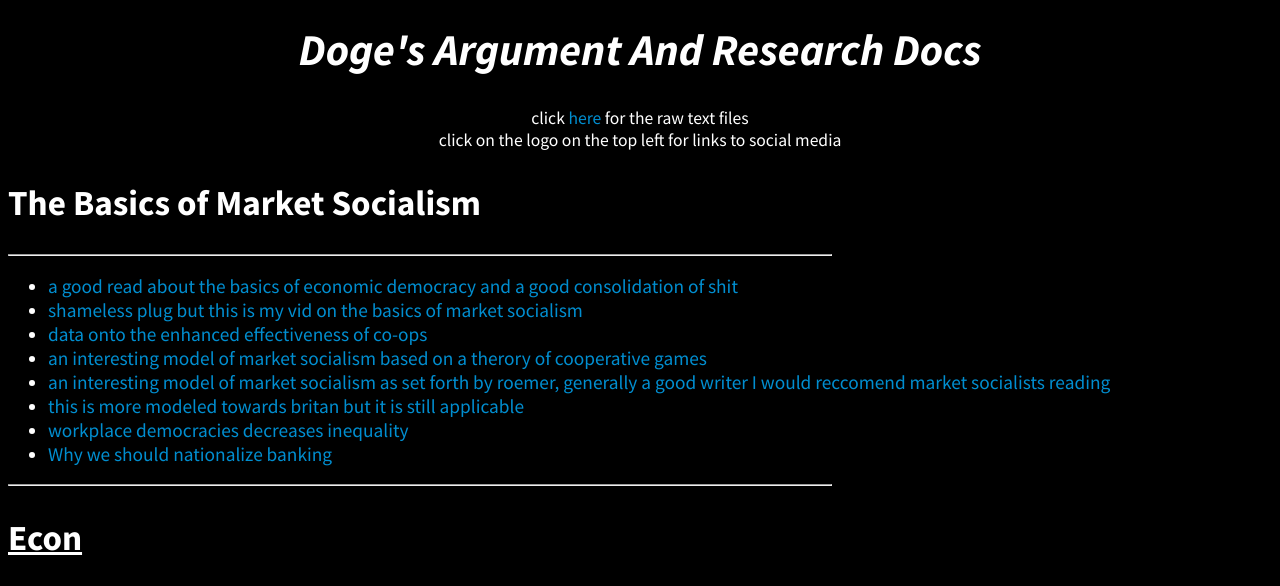
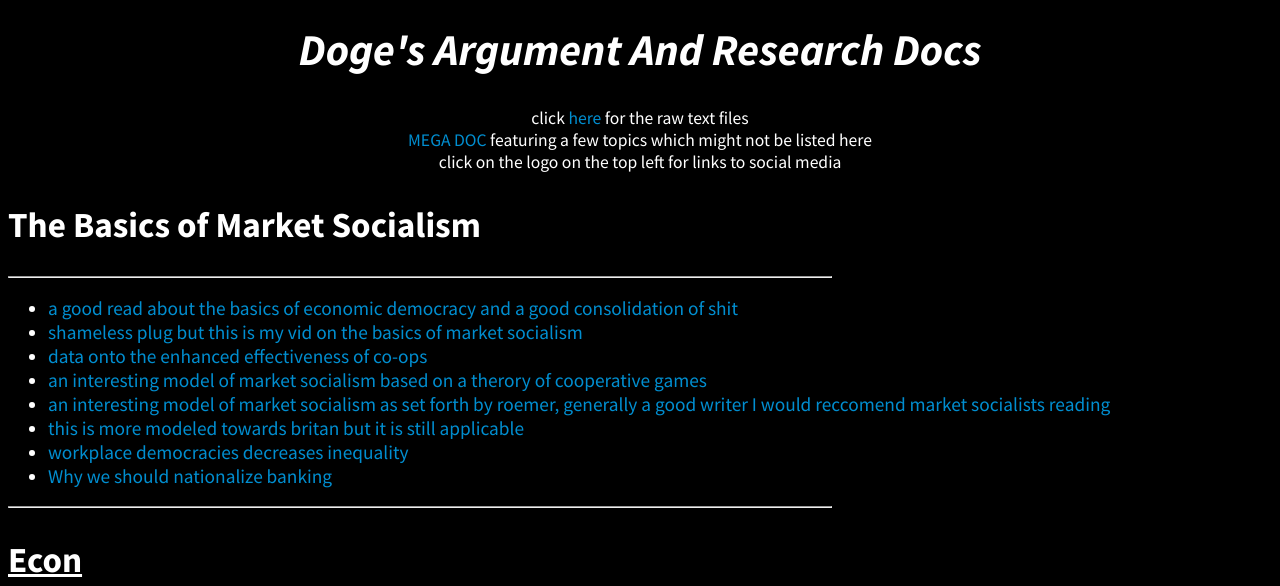
Before and after one commit to vaporwave-doge/vaporwave-doge.github.io, a plain HTML site: page index.html in a window 1280 px wide. Shown: the part 152-738 px from the top of the page. Drawn offline with Linux system fonts and the light colour scheme.

Commit message:
Update index.html

```diff
--- a/index.html
+++ b/index.html
@@ -37,7 +37,7 @@
     <button class="openbtn" onclick="openNav()"><img src="logo.png" class="menu-image" /></button>
     <h1 style="text-align: center;">Doge's Argument And Research Docs</h1>
 
-    <p style="text-align: center;"> click<a href="https://drive.google.com/drive/folders/1guBgoFd8mYYFxmucl5TBIdRDwDymNnJX"> here</a> for the raw text files <br> click on the logo on the top left for links to social media </p>
+    <p style="text-align: center;"> click<a href="https://drive.google.com/drive/folders/1guBgoFd8mYYFxmucl5TBIdRDwDymNnJX"> here</a> for the raw text files <br> <a href="https://docs.google.com/document/d/1Ldspdu3DRXhBS_6EyHORYl8RZ_Wqto3N1cwIowa_fOg/edit">MEGA DOC</a> featuring a few topics which might not be listed here <br>click on the logo on the top left for links to social media </p>
 
 
     <h2 style="text-decoration: none;">The Basics of Market Socialism</h2>
```
